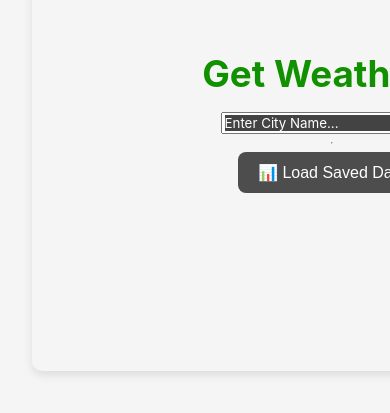
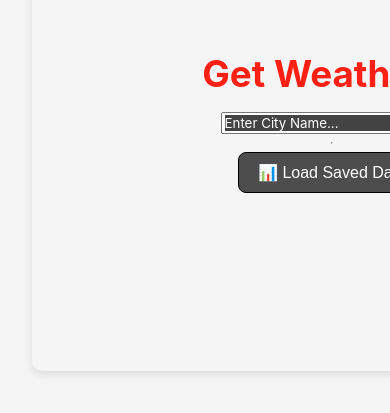
Before and after one commit to chiranjeevibandi/API-INTEGRATION-MONGODB-PROJECT, a React (Vite) app: page / in a window 390 px wide. Shown: the part 287-700 px from the top of the page. Built offline with nearby package versions, Linux system fonts and the light colour scheme.

Commit message:
Update App.css

```diff
--- a/src/App.css
+++ b/src/App.css
@@ -32,11 +32,14 @@
     animation: logo-spin infinite 20s linear;
   }
 }
+input::placeholder {
+  color: #000000;
+  opacity: 1;
+}
 
 .card {
   padding: 2em;
 }
-
 /* App.css */
 * {
     font-family: -apple-system, BlinkMacSystemFont, 'Segoe UI', Roboto, Oxygen,
@@ -44,12 +47,12 @@
 }
 
 html {
-    background-color: #f7f7f7;
+    background-color: #292929;
 }
 
 .app-name {
     font-size: 2.3rem;
-    color: rgb(17, 144, 0);
+    color: rgb(252, 31, 19);
     margin-bottom: 16px;
 }
 
@@ -68,7 +71,7 @@ html {
     box-shadow: 0 4px 10px rgba(0, 0, 0, 0.1);
 }
 
-/* .city-search {
+.city-search {
     width: 100%;
     max-width: 400px;
     box-sizing: border-box;
@@ -84,7 +87,7 @@ html {
     transition: width 0.4s ease-in-out;
     color: #333;
 }
- */
+
 .city-search:focus {
     width: 100%;
 }
@@ -158,18 +161,24 @@ body, html, #root, .App {
 h1, h2, p, span, button {
   color: #000; /* ensure text is black */
 }
-input::placeholder {
-  color: #000000;
-  opacity: 1;
-}
  @media only screen and (max-width: 768px) {
   input::placeholder {
     background-color: #434343;
     color: white;
     opacity: 1;
   }
-   button{
+  button{
+    border: 1px solid black;
     background-color: rgb(77, 77, 77);
     color: white;
   }
 }
+
+button{
+  border: 1px solid black;
+}
+button:hover{
+  transition: ease-in-out 100ms;
+  transform: scale(1.01);
+  border: 1px solid blue;
+}
```
